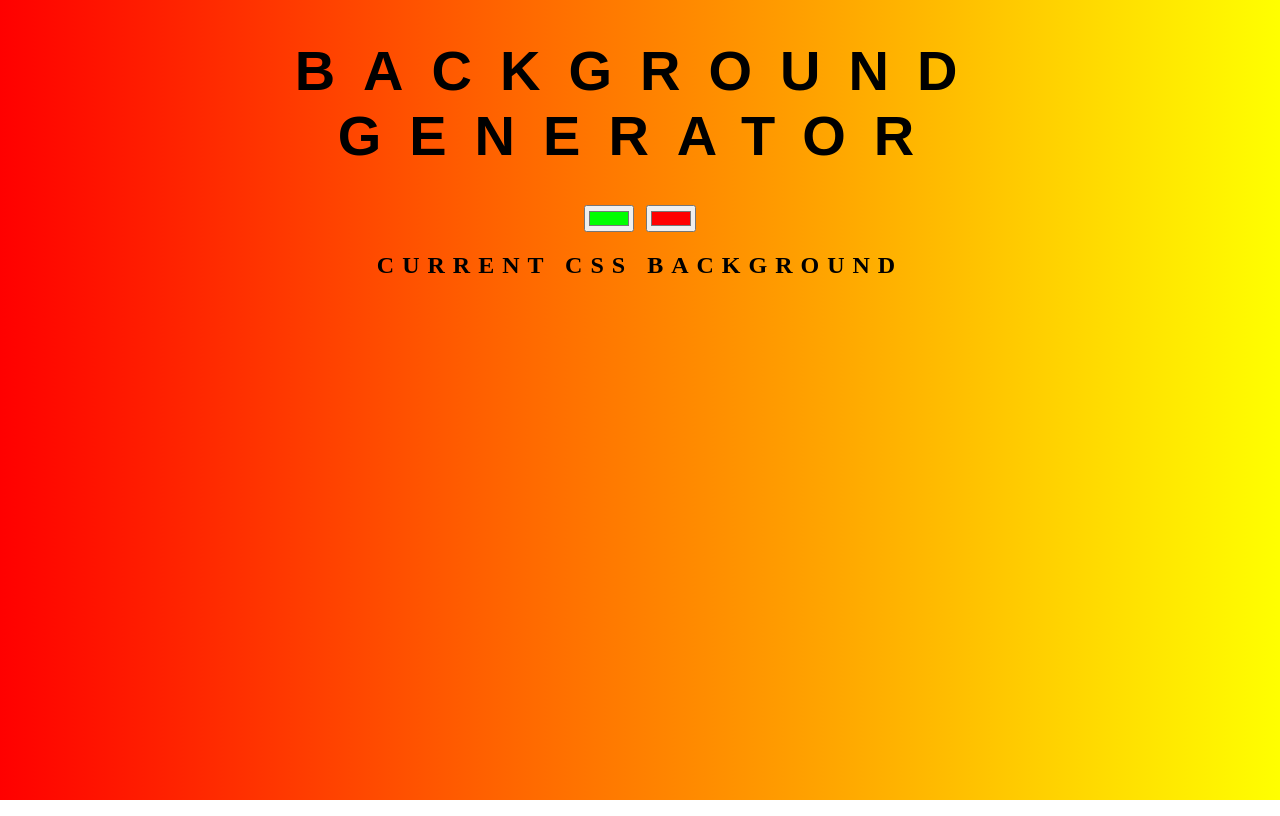
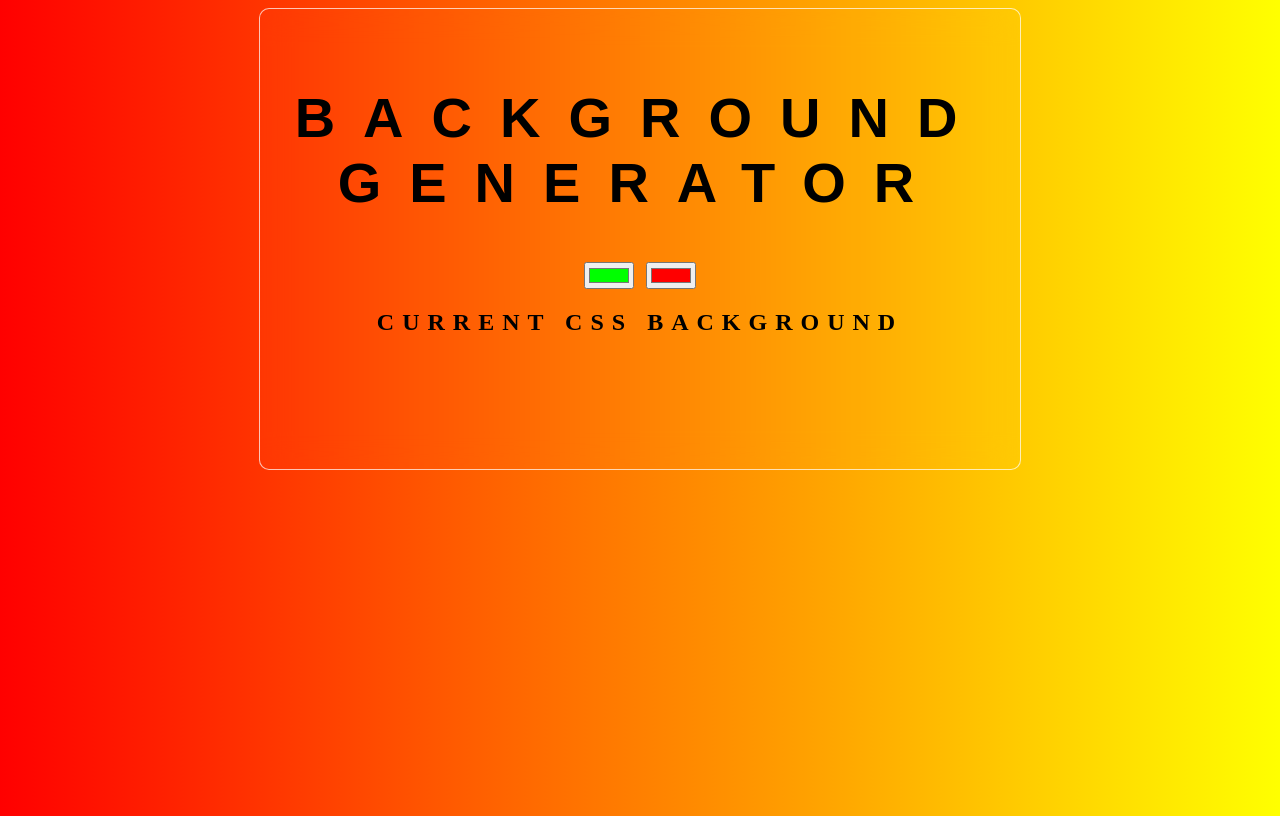
Before and after one commit to JonathanSilvaDev/gradient-generator, a plain HTML site: page index.html in a window 1280 px wide. Drawn offline with Linux system fonts and the light colour scheme.

Commit message:
section adicionado

```diff
--- a/css/style.css
+++ b/css/style.css
@@ -1,6 +1,7 @@
 body {
+    height: 100vh;
     font: "Helvetica", sans-serif;
-    color: rgba(0,0,0,5);
+    color: rgba(0, 0, 0, 5);
     text-align: center;
     text-transform: uppercase;
     letter-spacing: .5em;
@@ -9,8 +10,8 @@ body {
 }
 
 h1 {
-    font: 600 3.5em 'Raleway', sans-serif ;
-    color: rgba(0,0,0,5);
+    font: 600 3.5em 'Raleway', sans-serif;
+    color: rgba(0, 0, 0, 5);
     text-align: center;
     text-transform: uppercase;
     letter-spacing: .5em;
@@ -28,3 +29,16 @@ h3 {
     padding: 5px;
     /* border-radius: 5px; */
 }
+
+section {
+    padding: 30px;
+    justify-content: center;
+    align-items: center;
+    width:700px;
+    height: 400px;
+    background-color: hsla(0, 0%, 100%, .01);
+    border: 1px solid hsla(0, 0%, 100%, .7);
+    margin: 0 auto;
+    border-radius: 10px;
+    backdrop-filter: blur(16px);
+}
--- a/index.html
+++ b/index.html
@@ -1,17 +1,24 @@
 <!DOCTYPE html>
 <html lang="en">
+
 <head>
     <meta charset="UTF-8">
     <meta name="viewport" content="width=device-width, initial-scale=1.0">
     <link rel="stylesheet" href="css/style.css">
-    <script src="js/script.js" defer ></script>
+    <script src="js/script.js" defer></script>
     <title>Gradient Background</title>
 </head>
+
 <body id="gradient">
-    <h1>Background Generator</h1>
-    <input class="color1" type="color" name="color" value="#00ff00">
-    <input class="color2" type="color" name="color" value="#ff0000">
-    <h2>Current CSS Background</h2>
-    <div><h3></h3></div>
+    <section>
+        <h1>Background Generator</h1>
+        <input class="color1" type="color" name="color" value="#00ff00">
+        <input class="color2" type="color" name="color" value="#ff0000">
+        <h2>Current CSS Background</h2>
+        <div>
+            <h3></h3>
+        </div>
+    </section>
 </body>
+
 </html>
--- a/js/script.js
+++ b/js/script.js
@@ -6,7 +6,6 @@ const body = document.getElementById('gradient')
 // console.log(css,color1,color2)
 
 function changeColor() {
-    body.style.h3 = 'white'
     body.style.background =
     `Linear-gradient(to right,${color1.value}, ${color2.value})`
 
```
